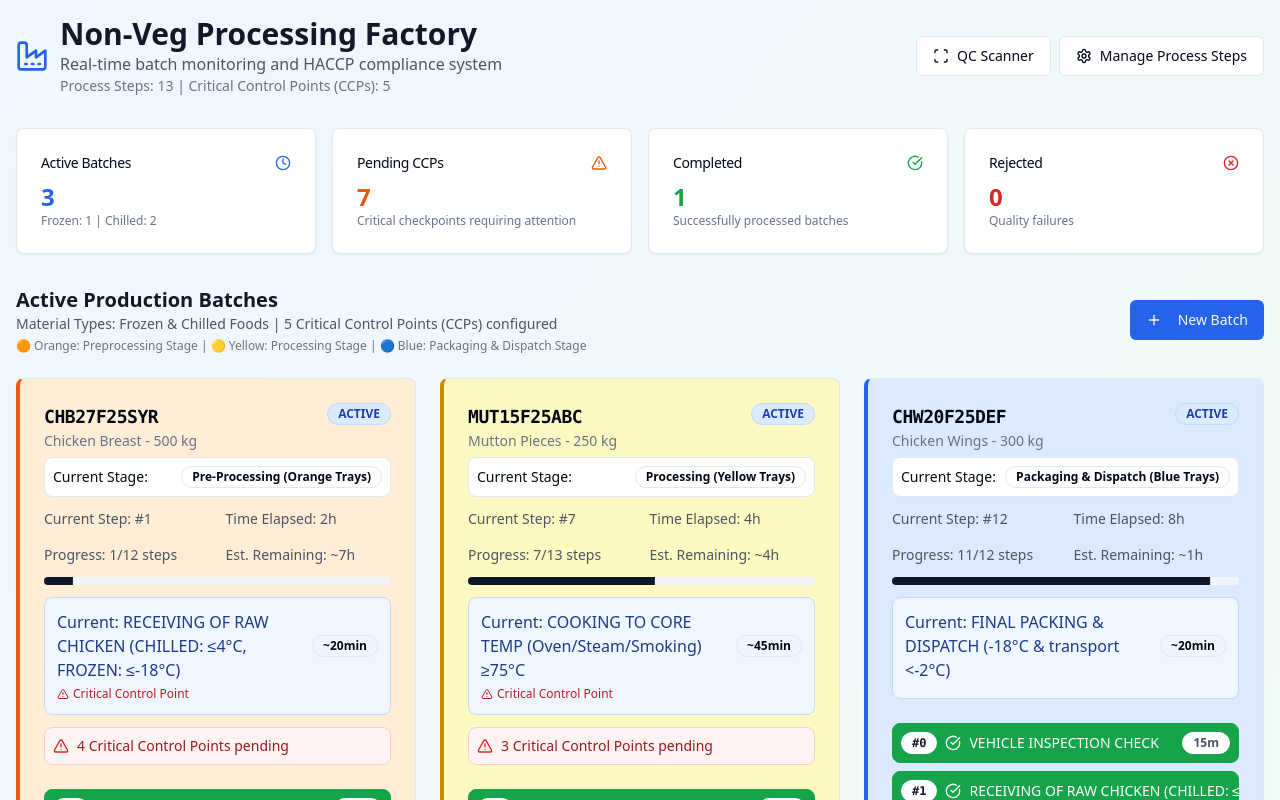
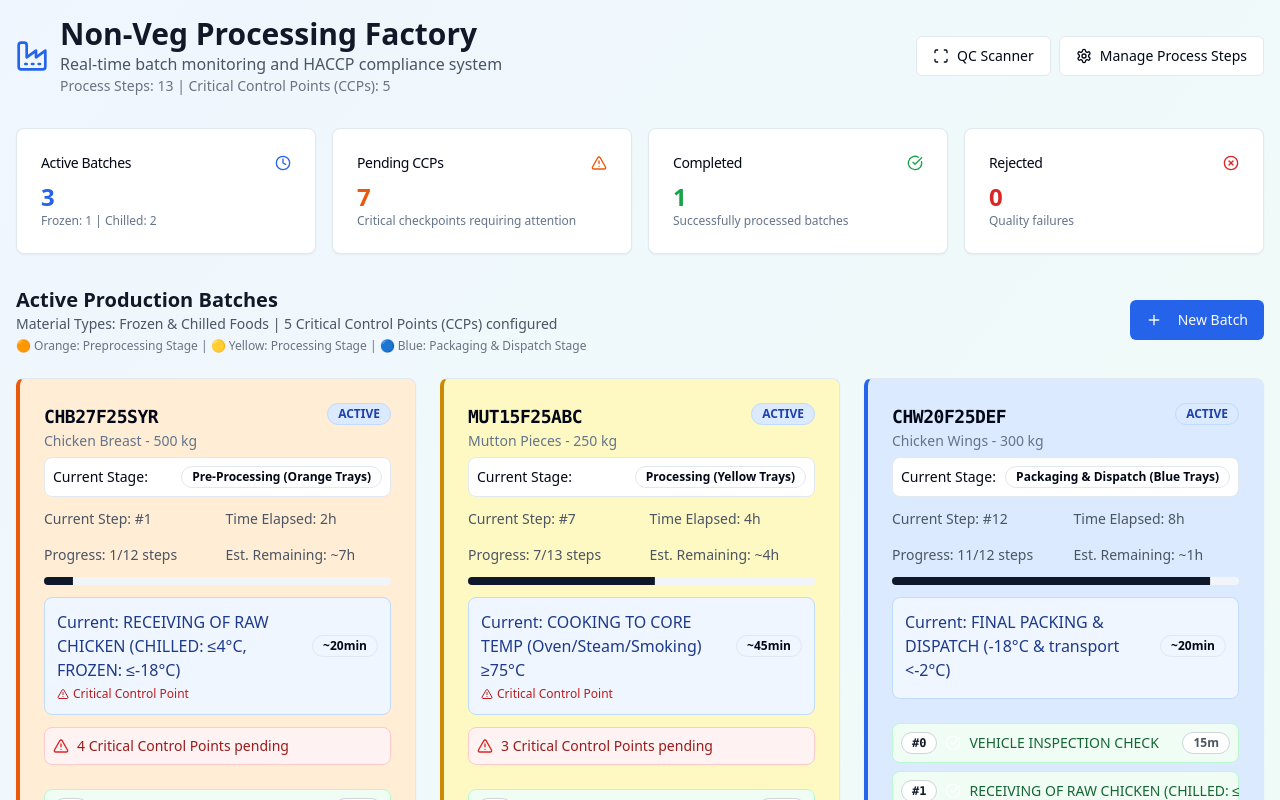
Before and after one commit to trikabijal/meat-process-tracker, a React (Vite) app: page / in a window 1280 px wide. Shown: the top 800 px of the page. Built offline with nearby package versions, Linux system fonts and the light colour scheme.

Commit message:
Refine step background colors
Make individual step backgrounds subtler for improved UI.

```diff
--- a/src/components/BatchCard.tsx
+++ b/src/components/BatchCard.tsx
@@ -32,15 +32,15 @@ const BatchCard = ({ batch, processingSteps, onCheckpointClick, readonly = false
   const getStatusColor = (status: string) => {
     switch (status) {
       case 'approved':
-        return 'bg-green-600 text-white border-green-600';
+        return 'bg-green-50 text-green-800 border-green-200';
       case 'rejected':
-        return 'bg-red-600 text-white border-red-600';
+        return 'bg-red-50 text-red-800 border-red-200';
       case 'reprocess':
-        return 'bg-yellow-600 text-white border-yellow-600';
+        return 'bg-yellow-50 text-yellow-800 border-yellow-200';
       case 'in_progress':
-        return 'bg-yellow-600 text-white border-yellow-600';
+        return 'bg-blue-50 text-blue-800 border-blue-200';
       default:
-        return 'bg-gray-600 text-white border-gray-600';
+        return 'bg-gray-50 text-gray-600 border-gray-200';
     }
   };
 
@@ -168,14 +168,14 @@ const BatchCard = ({ batch, processingSteps, onCheckpointClick, readonly = false
             return (
               <div key={checkpoint.id} className={`flex items-center justify-between p-2 rounded-lg border ${getStatusColor(checkpoint.status)}`}>
                 <div className="flex items-center gap-2 flex-1">
-                  <Badge variant="outline" className="text-xs font-mono min-w-[24px] bg-white text-gray-900 border-white">
+                  <Badge variant="outline" className="text-xs font-mono min-w-[24px] bg-white text-gray-900 border-gray-300">
                     #{checkpoint.stepNumber}
                   </Badge>
                   {getStatusIcon(checkpoint.status)}
                   <div className="flex-1 min-w-0">
                     <span className="text-sm font-medium block truncate">{checkpoint.name}</span>
                     {checkpoint.inspector && checkpoint.timestamp && (
-                      <span className="text-xs opacity-90">
+                      <span className="text-xs opacity-75">
                         {checkpoint.inspector} - {checkpoint.timestamp.toLocaleTimeString()}
                       </span>
                     )}
@@ -183,12 +183,12 @@ const BatchCard = ({ batch, processingSteps, onCheckpointClick, readonly = false
 
                   <div className="flex gap-1">
                     {checkpoint.isCCP && (
-                      <Badge variant="outline" className="text-xs bg-white text-red-700 border-white">
+                      <Badge variant="outline" className="text-xs bg-white text-red-700 border-red-300">
                         CCP
                       </Badge>
                     )}
                     {stepInfo?.estimatedTime && (
-                      <Badge variant="outline" className="text-xs bg-white text-gray-600 border-white">
+                      <Badge variant="outline" className="text-xs bg-white text-gray-600 border-gray-300">
                         {stepInfo.estimatedTime}m
                       </Badge>
                     )}
```
